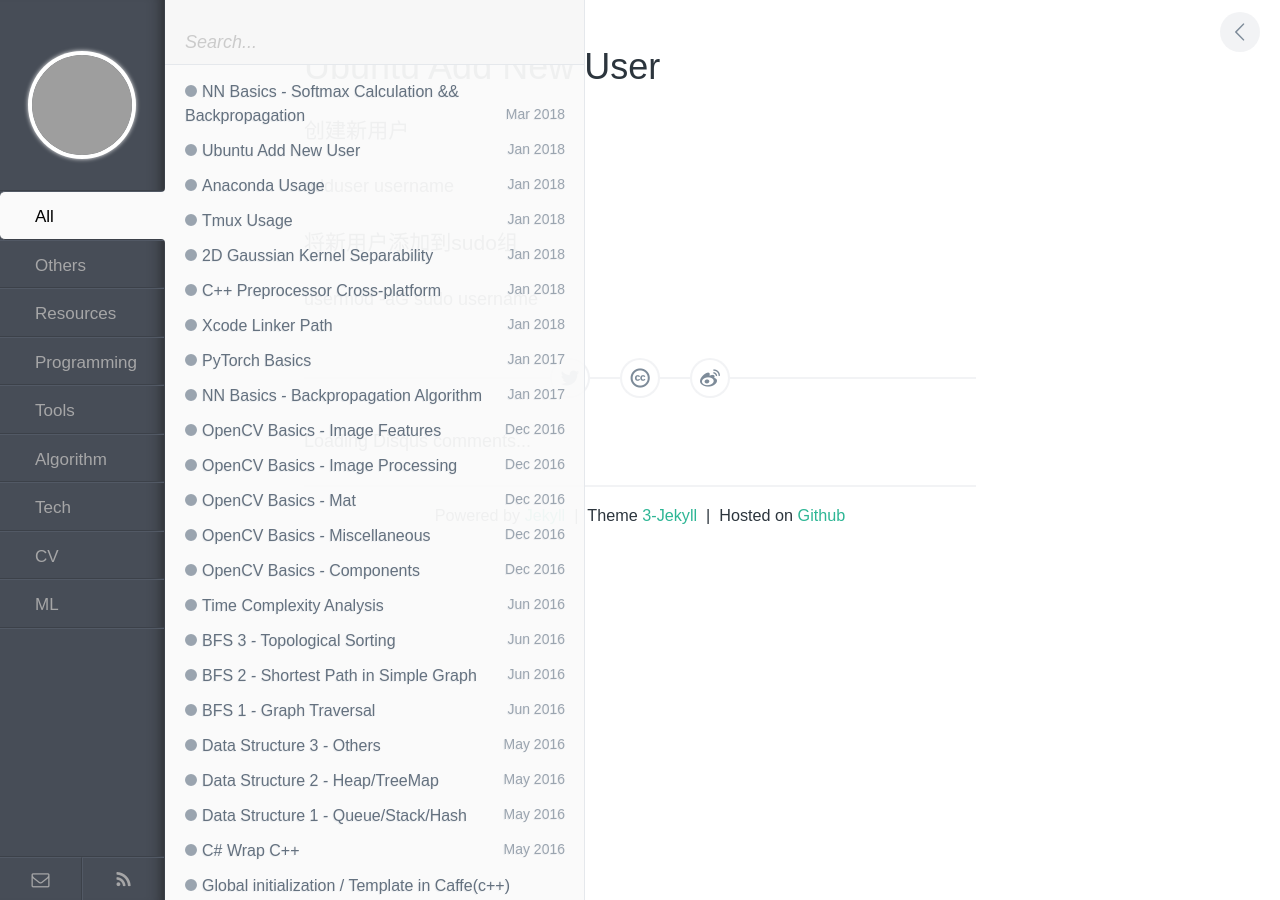
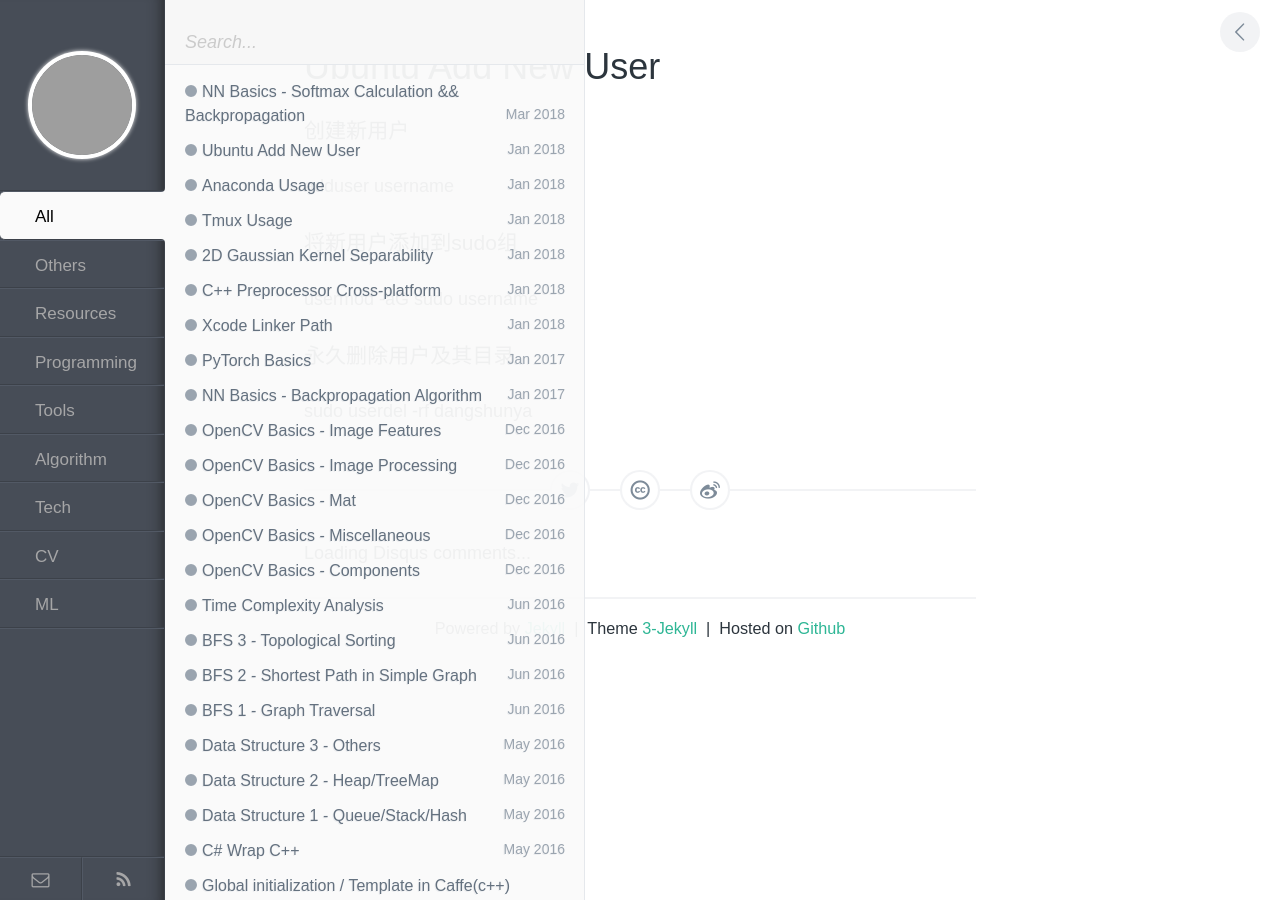
Before and after one commit to wykvictor/wykvictor.github.io, a Jekyll site: the page built from _posts/others/2018-01-30-Ubuntu-Add-User.md, in a window 1280 px wide. Built offline with Jekyll 4.4.1, drawn with Linux system fonts in a browser that asks for light colours; comment, search, counter and statistics services are not loaded; grey boxes are pictures that could not be loaded.

Commit message:
add del ubuntu user

```diff
--- a/_posts/others/2018-01-30-Ubuntu-Add-User.md
+++ b/_posts/others/2018-01-30-Ubuntu-Add-User.md
@@ -10,3 +10,7 @@ adduser username
 
 ### 将新用户添加到sudo组
 usermod -aG sudo username
+
+
+### 永久删除用户及其目录
+sudo userdel -rf dangshunya
```
